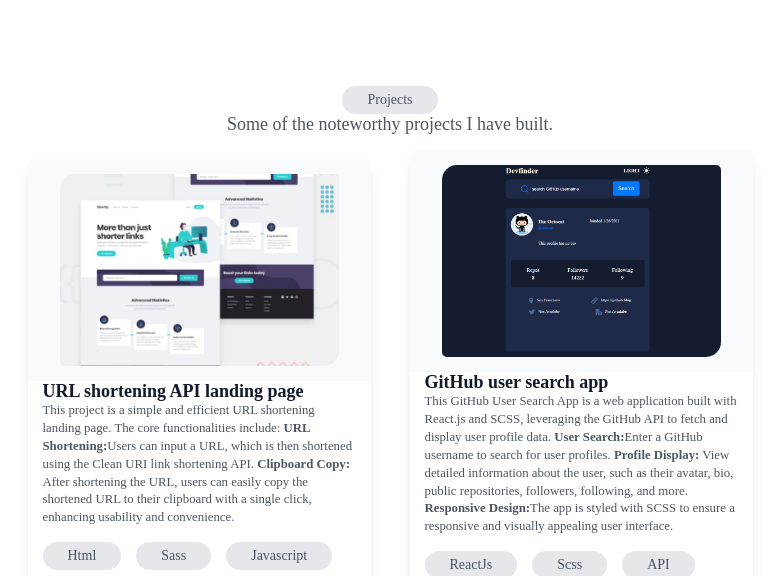
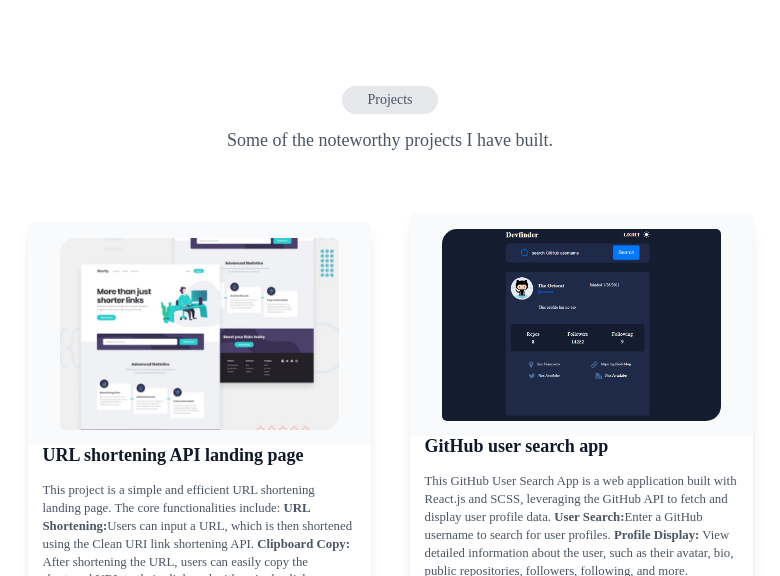
Before and after one commit to sharmake-ibrahim/sharmakeibrahim.github.io, a plain HTML site: page index.html in a window 1280 px wide. Shown: the part 1370-1946 px from the top of the page, without its empty margins (250-1030 px from the left). Drawn offline with Linux system fonts and the light colour scheme.

Commit message:
project code have improved

```diff
--- a/Sass/_project-section.scss
+++ b/Sass/_project-section.scss
@@ -46,6 +46,7 @@ $desktop-size: 1024px;
 
     p {
         color: $skill-title-txt-clr;
+        padding: 1rem 0;
         font-size: 18px;
         padding-bottom: 15px;
     }
@@ -53,7 +54,8 @@ $desktop-size: 1024px;
 
     .project {
                 max-height: 772px;
-                max-width: 343px;
+                min-width: 343px;
+                max-width: 370px;
                 text-align: start;
                 display: flex;
                 justify-content: center;
@@ -92,7 +94,9 @@ $desktop-size: 1024px;
     .my-projects {
         display: grid;
         justify-content: center;
+        place-items: center;
         row-gap: 2rem;
+        padding: 3rem 0;
 
         @include Tablet-view()  {
             min-height: 100vh;
--- a/Sass/style.scss
+++ b/Sass/style.scss
@@ -8,13 +8,11 @@
 @import "./footer";
 
 
-// .main-container {
-//     min-height: 100vh;
-//     m-width: 100%;
-//     display: grid;
-//     scroll-behavior: smooth;
-//     justify-content: center;
-// }
+.main-container {
+    min-height: 100vh;
+    min-width: 100%;
+
+}
 
 html {
     scroll-behavior: smooth;
```
Also changed, not shown: Sass/style.css, 1 other file.
